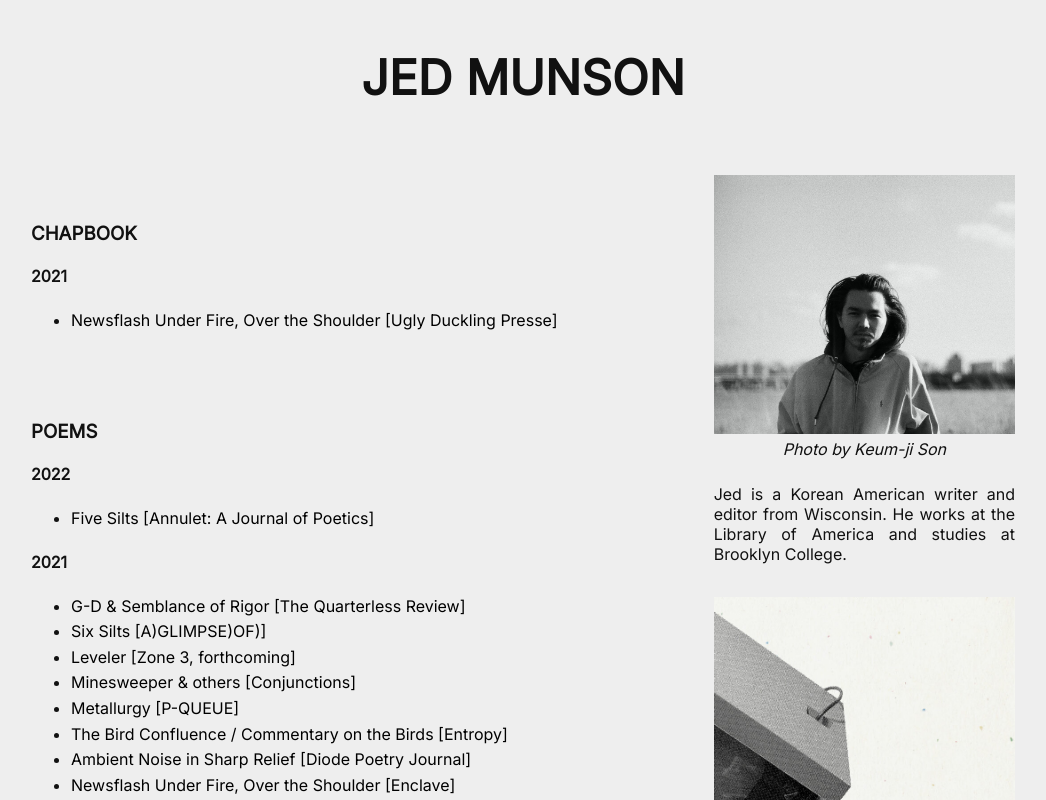
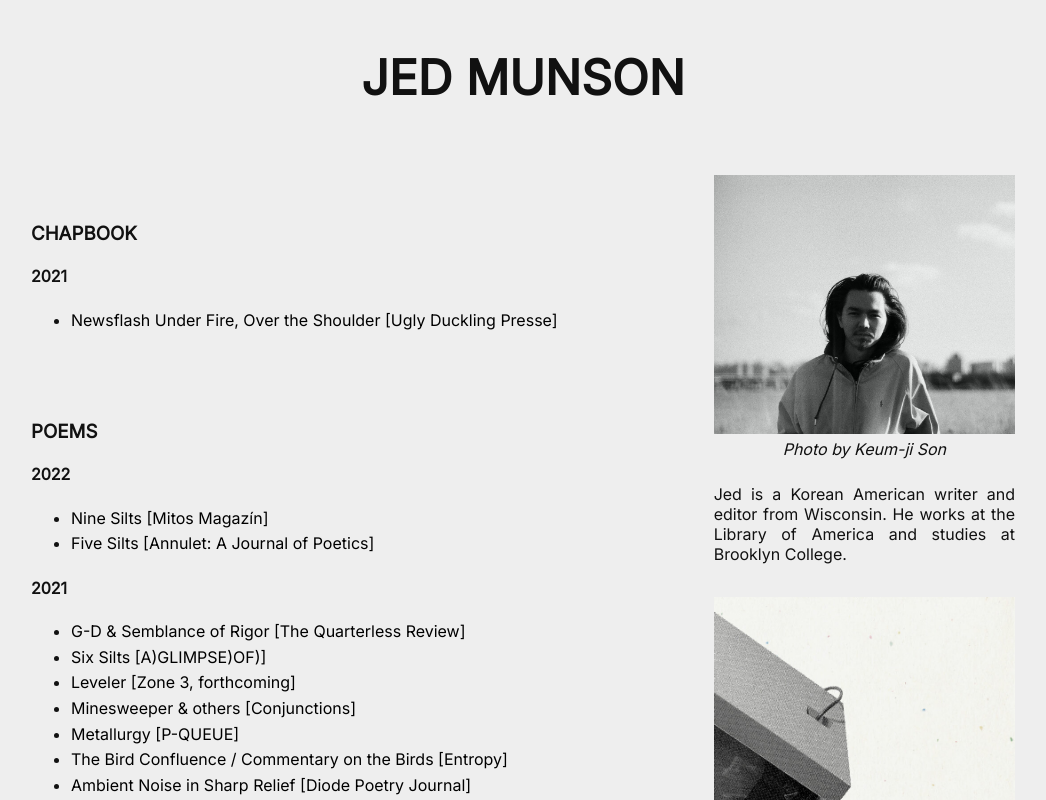
Before and after one commit to Elementrat/writer-portfolio-jed-munson, a SvelteKit app: page / in a window 1280 px wide. Shown: the top 800 px of the page, without its empty margins (117-1163 px from the left). Built offline with nearby package versions, Linux system fonts and the light colour scheme.

Commit message:
publication

```diff
--- a/src/components/Publications.svelte
+++ b/src/components/Publications.svelte
@@ -13,6 +13,11 @@
 		{
 			title: 'Poems',
 			publications: [
+				{
+					title: `Nine Silts [Mitos Magazín]`,
+					url: `https://mitosmag.squarespace.com/aguas/nine-silts`,
+					date: `2022`
+				},
 				{
 					title: `Five Silts [Annulet: A Journal of Poetics]`,
 					url: `https://annuletpoeticsjournal.com/Jed-Munson-from-Silts`,
```
